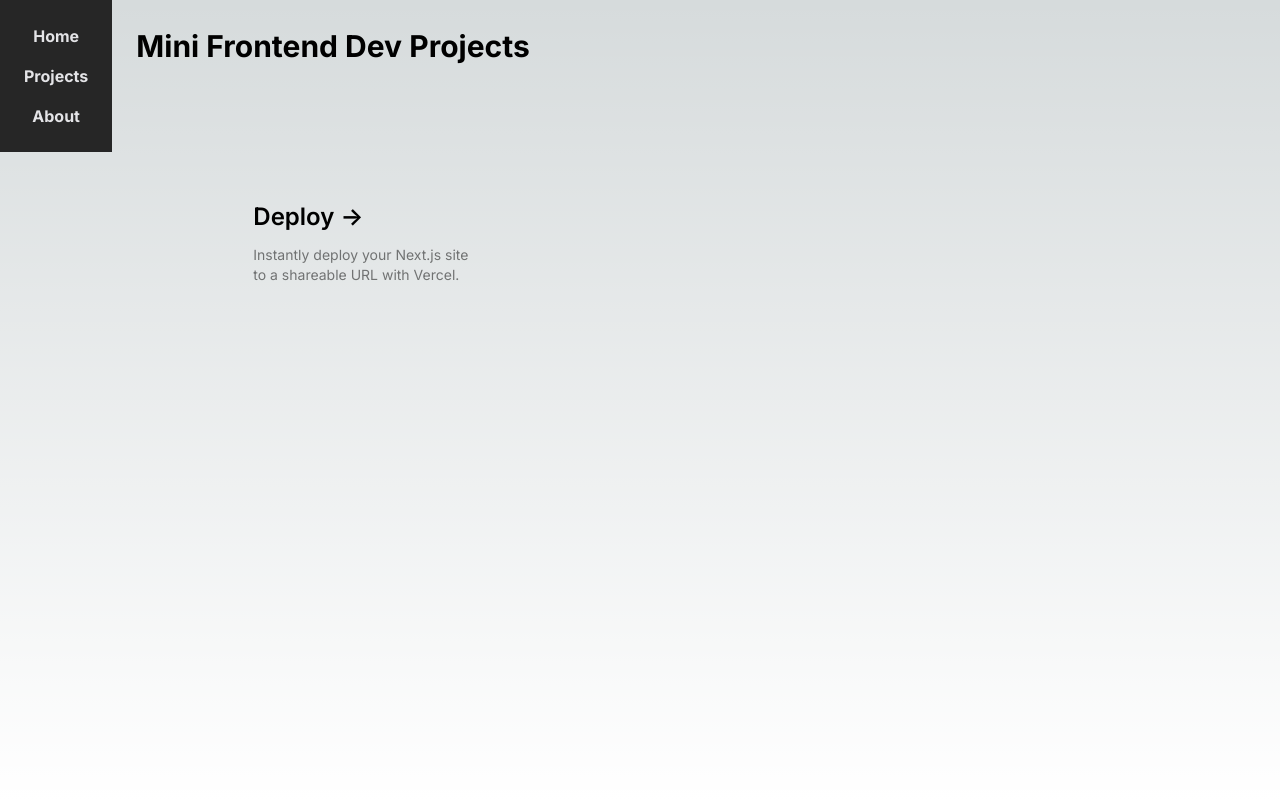
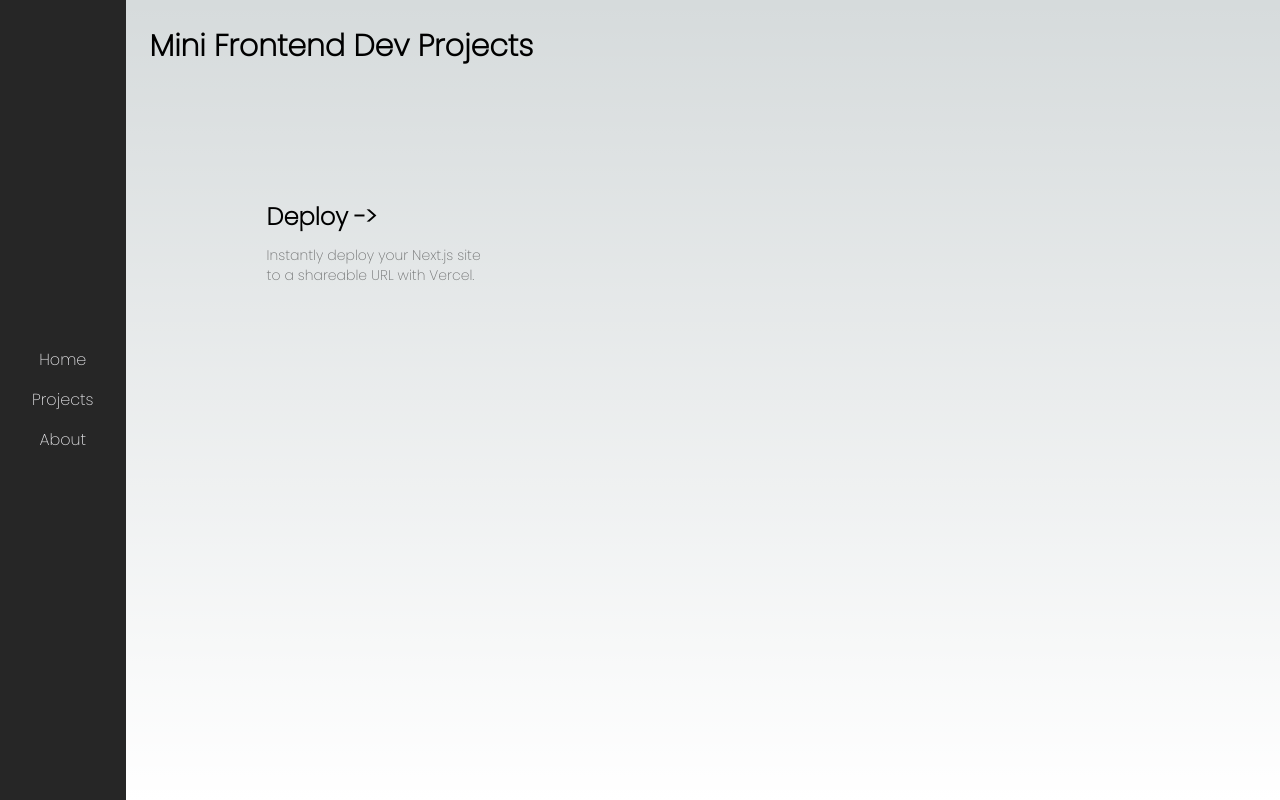
Before and after one commit to Keanin-Cupido/html-css-js-mini-projects, a Next.js app in the folder my-frontend-mini-portfolio/: page / in a window 1280 px wide. Built offline with nearby package versions, Linux system fonts and the light colour scheme.

Commit message:
feat: add nav component

```diff
--- /dev/null
+++ b/my-frontend-mini-portfolio/src/app/about/page.js
@@ -0,0 +1,9 @@
+export default function Page() {
+    return (
+      <div className={'w-full h-full min-h-screen flex items-start justify-start'}>
+        <main className={'p-4 pl-6 pr-6'}>
+          <h2 className={'mt-3 mb-6 text-3xl font-bold'}>About</h2>
+        </main>
+      </div>
+    );
+  }
--- a/my-frontend-mini-portfolio/src/app/components/Link.jsx
+++ /dev/null
@@ -1,13 +0,0 @@
-import React from 'react'
-
-const linkStyles = 'text-md hover: font-bold '
-
-const Link = ({linkName, href}) => {
-  return (
-    <a href={href} className={linkStyles}>
-        {linkName}
-    </a>
-  )
-}
-
-export default Link
--- a/my-frontend-mini-portfolio/src/app/layout.js
+++ b/my-frontend-mini-portfolio/src/app/layout.js
@@ -1,17 +1,20 @@
-import { Inter } from "next/font/google";
+import { Poppins } from "next/font/google";
 import "./globals.css";
 
-const inter = Inter({ subsets: ["latin"] });
+const poppins = Poppins({
+  weight: '200',
+  subsets: ['latin'],
+  display: 'swap',
+})
 
 export const metadata = {
-  title: "Create Next App",
-  description: "Generated by create next app",
+  title: "Mini Frontend Projects",
 };
 
 export default function RootLayout({ children }) {
   return (
     <html lang="en">
-      <body className={inter.className}>{children}</body>
+      <body className={poppins.className}>{children}</body>
     </html>
   );
 }
--- a/my-frontend-mini-portfolio/src/app/page.js
+++ b/my-frontend-mini-portfolio/src/app/page.js
@@ -1,18 +1,11 @@
 // import Image from "next/image";
-
-import Link from "./components/Link";
+import Nav from '../components/Nav'
 
 export default function Home() {
   return (
-    <div className={'h-full min-h-screen flex items-start justify-start'}>
+    <div className={'w-full h-full min-h-screen flex items-start justify-start'}>
       {/* Left Side */}
-      <nav className={'bg-neutral-800 p-6 text-zinc-200 font-semibold flex flex-col items-center justify-center gap-4'}>
-        <ul className={'flex flex-col items-center justify-center gap-4'}>
-          <Link href={'/'} linkName={'Home'} />
-          <Link href={'/projects'} linkName={'Projects'} />
-          <Link href={'/about'} linkName={'About'} />
-        </ul>
-      </nav>
+      <Nav />
 
       {/* Right Side */}
       <main className={'p-4 pl-6 pr-6'}>
--- /dev/null
+++ b/my-frontend-mini-portfolio/src/app/projects/page.js
@@ -0,0 +1,9 @@
+export default function Page() {
+  return (
+    <div className={'w-full h-full min-h-screen flex items-start justify-start'}>
+      <main className={'p-4 pl-6 pr-6'}>
+        <h2 className={'mt-3 mb-6 text-3xl font-bold'}>Projects</h2>
+      </main>
+    </div>
+  );
+}
--- /dev/null
+++ b/my-frontend-mini-portfolio/src/components/LinkItem.jsx
@@ -0,0 +1,14 @@
+import React from 'react'
+import Link from 'next/link'
+
+const linkStyles = 'text-md font-light hover: font-bold '
+
+const LinkItem = ({linkName, href}) => {
+  return (
+    <Link href={href} className={linkStyles}>
+        {linkName}
+    </Link>
+  )
+}
+
+export default LinkItem
--- /dev/null
+++ b/my-frontend-mini-portfolio/src/components/Nav.jsx
@@ -0,0 +1,16 @@
+import React from 'react'
+import LinkItem from './LinkItem'
+
+const Nav = () => {
+  return (
+    <nav className={'h-full min-h-screen bg-neutral-800 p-6 pl-8 pr-8 text-zinc-200 font-semibold flex flex-col items-center justify-center gap-4'}>
+        <ul className={'flex flex-col items-center justify-center gap-4'}>
+            <LinkItem href={'/'} linkName={'Home'} />
+            <LinkItem href={'/projects'} linkName={'Projects'} />
+            <LinkItem href={'/about'} linkName={'About'} />
+        </ul>
+  </nav>
+  )
+}
+
+export default Nav
```
Also changed, not shown: my-frontend-mini-portfolio/src/app/pages/projects.jsx (deleted).
